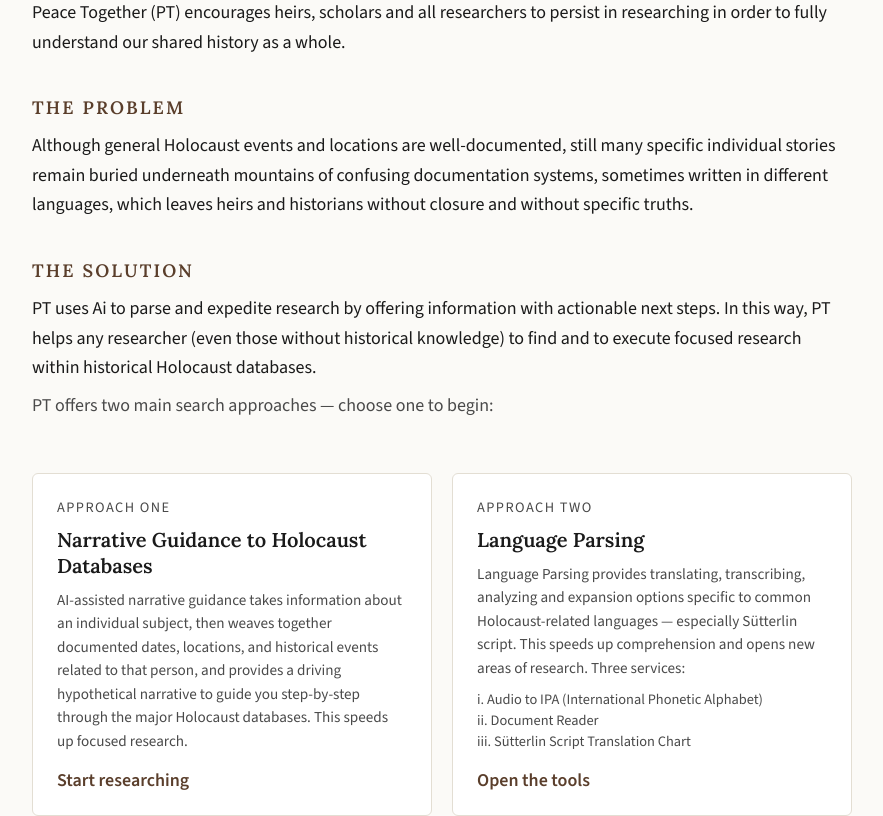
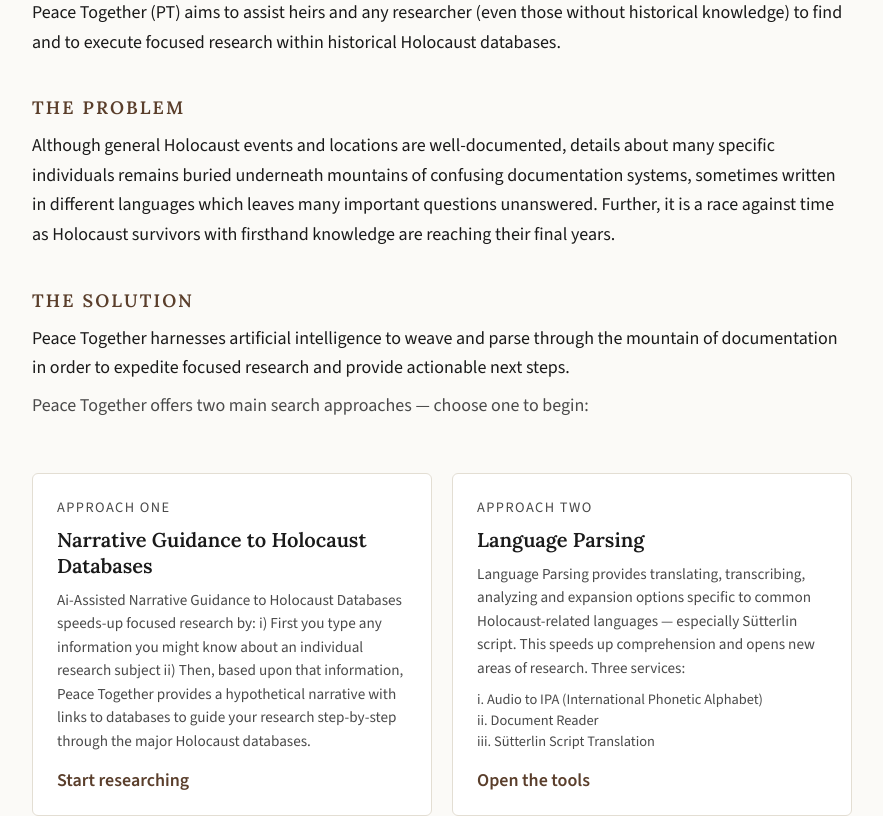
Before and after one commit to luckyix39/Script-Bridge, a React (Vite) app in the folder frontend/: page / in a window 1280 px wide. Shown: the part 300-1116 px from the top of the page, without its empty margins (198-1081 px from the left). Built offline with nearby package versions, Linux system fonts and the light colour scheme.

Commit message:
Update Landing.tsx

```diff
--- a/frontend/src/pages/Landing.tsx
+++ b/frontend/src/pages/Landing.tsx
@@ -15,33 +15,36 @@ export default function Landing({ onNavigate }: Props) {
       <section className={styles.section}>
         <h2 className={styles.h}>Mission</h2>
         <p>
-          Peace Together (PT) encourages heirs, scholars and all researchers to
-          persist in researching in order to fully understand our shared history
-          as a whole.
+
+          Peace Together (PT) aims to assist heirs and
+          any researcher (even those without historical knowledge)
+          to find and to execute focused research within historical
+          Holocaust databases.
         </p>
       </section>
 
       <section className={styles.section}>
         <h2 className={styles.h}>The Problem</h2>
         <p>
-           Although general Holocaust events and locations are well-documented,
-          still many specific individual stories remain buried underneath mountains of
-          confusing documentation systems, sometimes written in different languages,
-          which leaves heirs and historians without closure and without specific
-          truths.
+           Although general Holocaust events and locations are
+          well-documented, details about many specific individuals
+          remains buried underneath mountains of confusing documentation systems,
+          sometimes written in different languages which leaves many important questions unanswered.
+          Further, it is a race against time as Holocaust survivors with firsthand
+          knowledge are reaching their final years.
+
         </p>
       </section>
 
       <section className={styles.section}>
         <h2 className={styles.h}>The Solution</h2>
         <p>
-          PT uses Ai to parse and expedite research by offering information with actionable next
-          steps. In this way, PT helps any researcher (even those without
-          historical knowledge) to find and to execute focused research within
-          historical Holocaust databases.
+          Peace Together harnesses artificial intelligence to weave and parse through the mountain of
+          documentation in order to expedite focused research
+          and provide actionable next steps.
         </p>
         <p className={styles.subtle}>
-          PT offers two main search approaches — choose one to begin:
+          Peace Together offers two main search approaches — choose one to begin:
         </p>
       </section>
 
@@ -55,11 +58,10 @@ export default function Landing({ onNavigate }: Props) {
             Narrative Guidance to Holocaust Databases
           </span>
           <span className={styles.cardBody}>
-            AI-assisted narrative guidance takes information about an individual
-            subject, then weaves together documented dates, locations, and
-            historical events related to that person, and provides a driving
-            hypothetical narrative to guide you step-by-step through the major
-            Holocaust databases. This speeds up focused research.
+            Ai-Assisted Narrative Guidance to Holocaust Databases speeds-up focused research by:
+           i) First you type any information you might know about an individual research subject
+            ii) Then, based upon that information, Peace Together provides a hypothetical narrative with links to databases to guide your research step-by-step through the major Holocaust databases.
+
           </span>
           <span className={styles.cardCta}>Start researching</span>
         </button>
@@ -76,13 +78,13 @@ export default function Landing({ onNavigate }: Props) {
           <span className={styles.cardList}>
             <span>i. Audio to IPA (International Phonetic Alphabet)</span>
             <span>ii. Document Reader</span>
-            <span>iii. Sütterlin Script Translation Chart</span>
+            <span>iii. Sütterlin Script Translation</span>
           </span>
           <span className={styles.cardCta}>Open the tools</span>
         </button>
       </div>
 
-      <p className={styles.closing}>Together we will find peace.</p>
+      <p className={styles.closing}>Peace Together. Harnessing the speed and power of artificial intelligence to weave each individual story depicting the Holocaust. </p>
     </div>
   )
 }
```
